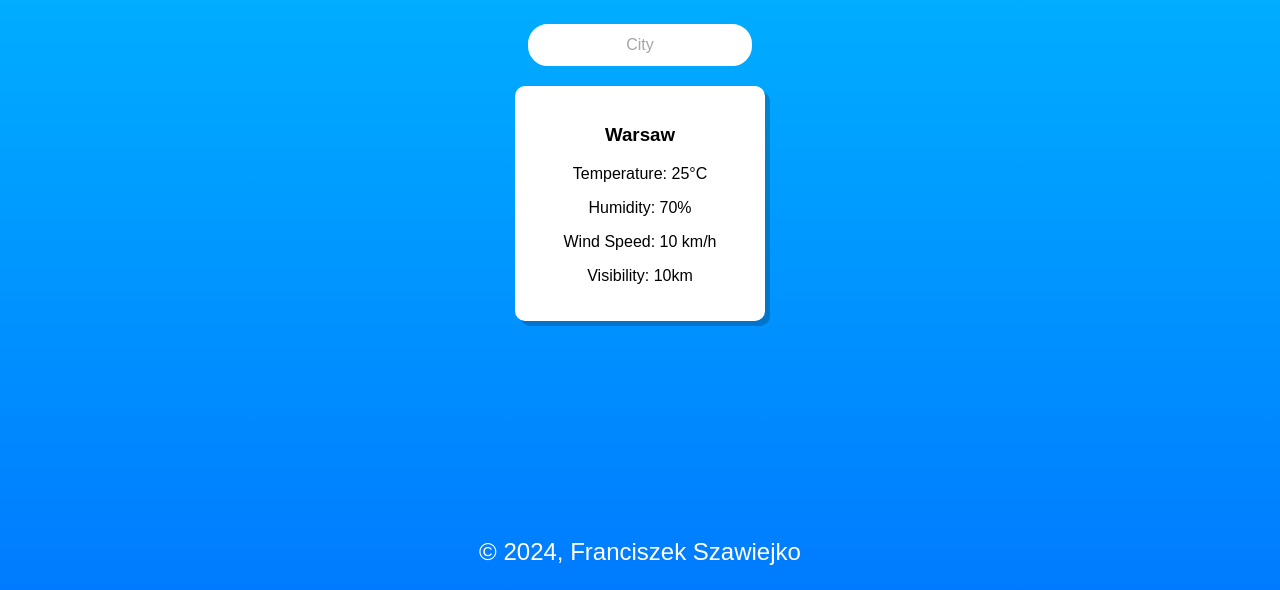
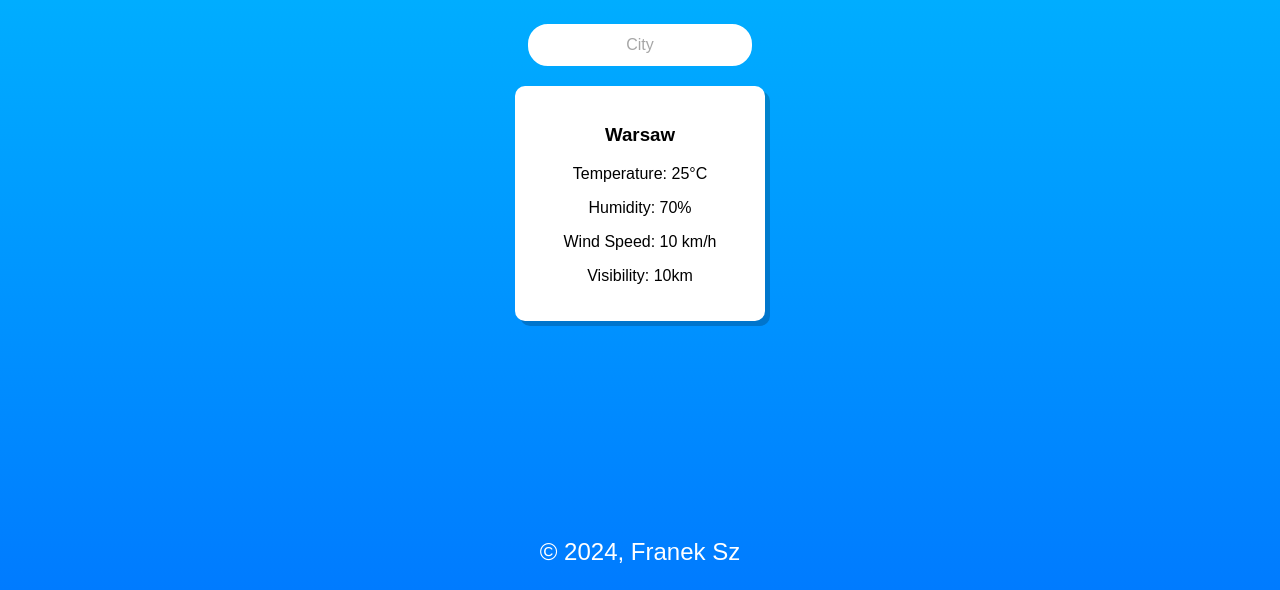
Before and after one commit to szawifr/simple_weather_site, a plain HTML site: page index.html in a window 1280 px wide. Shown: the part 210-800 px from the top of the page. Drawn offline with Linux system fonts and the light colour scheme.

Commit message:
Changed the credits(?) in the footer.

```diff
--- a/index.html
+++ b/index.html
@@ -35,7 +35,7 @@
             flex: 1;
         }
     </style>
-        <p id="copy">&copy; 2024, Franciszek Szawiejko</p>
+        <p id="copy">&copy; 2024, Franek Sz</p>
     </footer>
 </body>
 </html>
```
